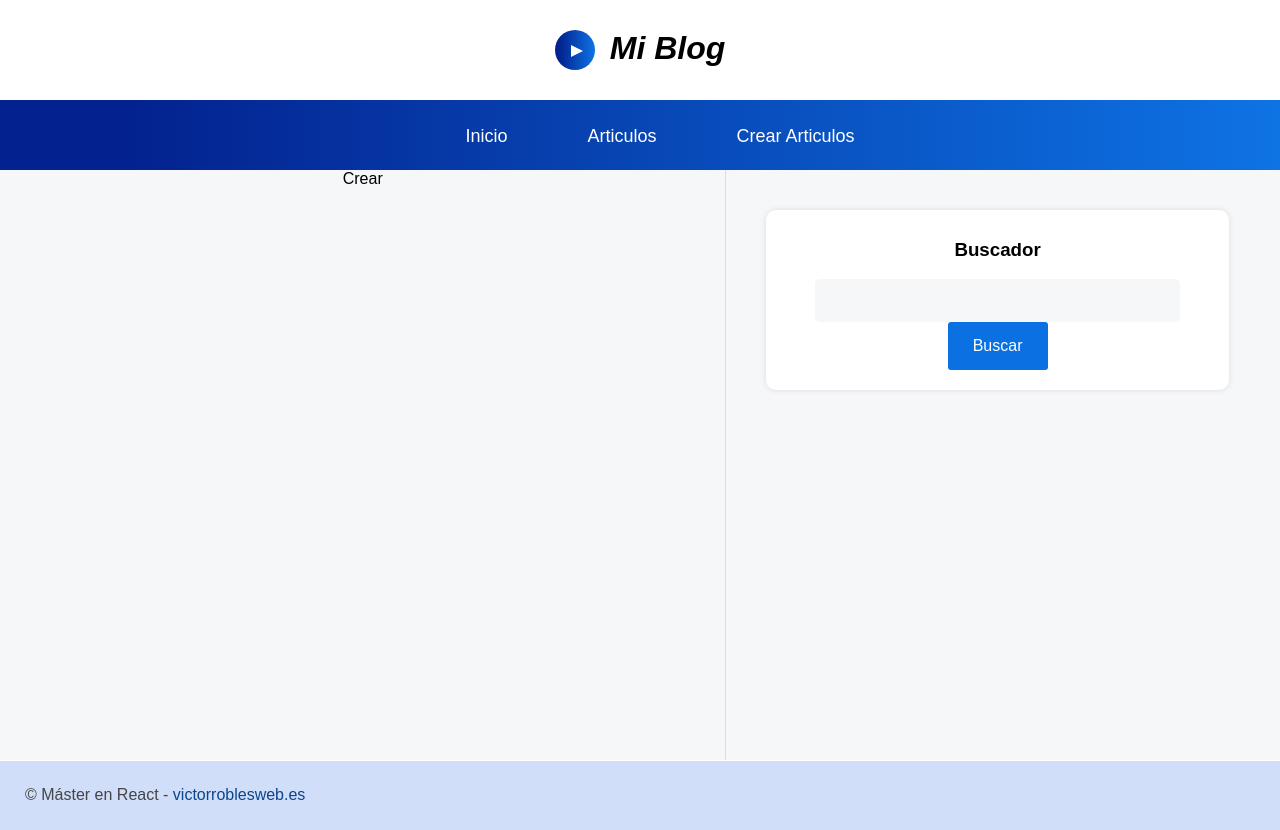
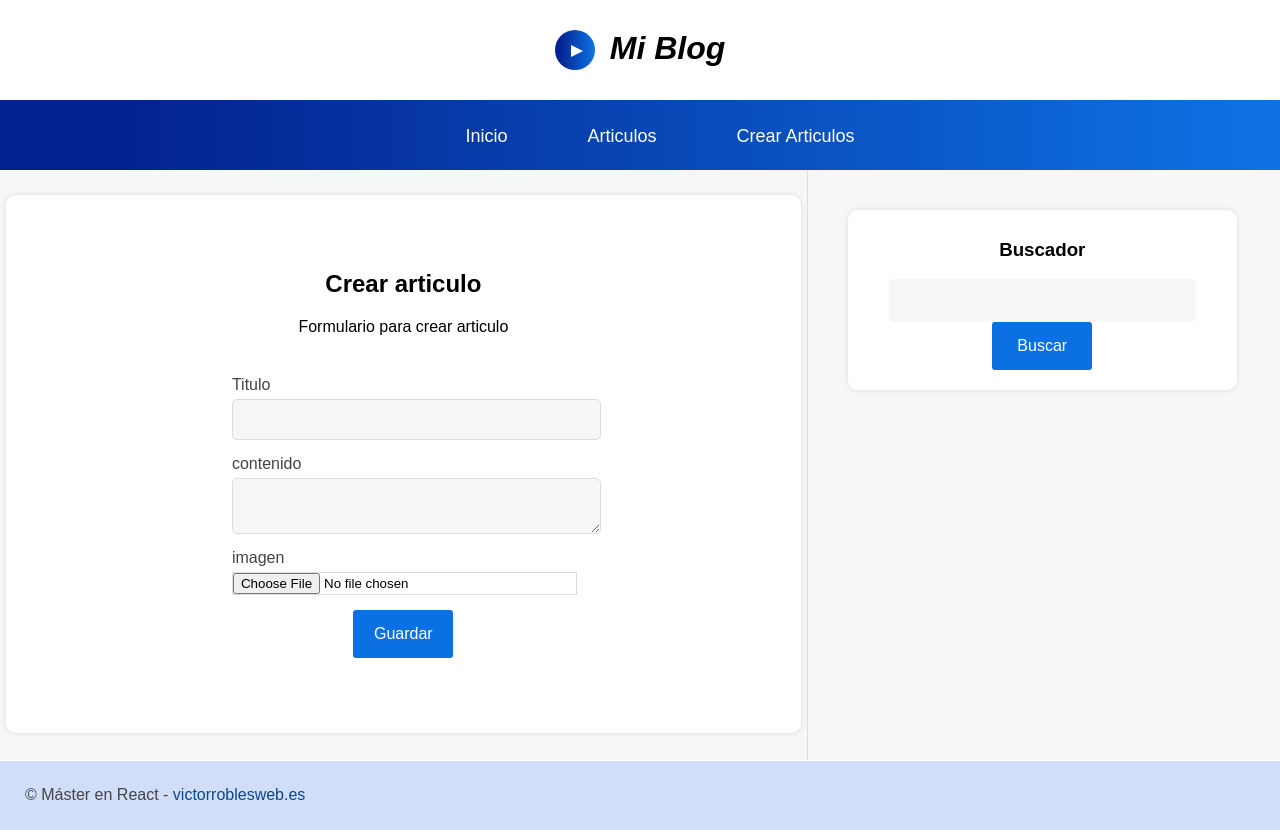
Before and after one commit to Nicolasleyes/front-proyect-blog, a React (Vite) app: page /crear-articulo in a window 1280 px wide. Built offline with nearby package versions, Linux system fonts and the light colour scheme.

Commit message:
tercer comit de proyecto frontend blog 30-08

```diff
--- a/src/components/pages/Crear.jsx
+++ b/src/components/pages/Crear.jsx
@@ -1,7 +1,70 @@
-import React from 'react'
+import React from 'react';
+import { useState } from 'react';
+import { useForm } from '../../hooks/useForm';
+import { Peticion } from '../../helpers/Peticion';
+import { Global } from '../../helpers/Global';
 
 export const Crear = () => {
+
+  const {formulario, enviado, cambiado} = useForm({});
+
+  const [resultado, setResultado] = useState("no_enviado");
+
+  const guardarArticulo = async(e) => {
+    e.preventDefault();
+
+
+    //recoger datos formularios
+    let nuevoArticulo = formulario;
+
+    //guardar articulos en el backen
+    const {datos, cargando} = await Peticion(Global.url+"crear", "POST", nuevoArticulo);
+
+    if(datos.status === "success"){
+
+      setResultado("guardado");
+
+    }else{
+
+      setResultado("error");
+
+    }
+    console.log(datos);
+
+  }
+
+
   return (
-    <div>Crear</div>
+    <div className='jumbo'>
+      <h1>Crear articulo</h1>
+      <p>Formulario para crear articulo </p>
+
+
+      <strong> {resultado == "guardado"? "articulo guardado con exito" : ""} </strong>
+      <strong> {resultado == "error"? "Los datos proporcionados son incorrectos" : ""} </strong>
+
+      {/*Montar formulariuoo */}
+
+      <form className='formulario' onSubmit={guardarArticulo}>
+
+        <div className='form-group'>
+          <label htmlFor='titulo'>Titulo</label>
+          <input type="text" name='titulo'  onChange={cambiado}/>
+        </div>
+
+        <div className='form-group'>
+          <label htmlFor='contenido'>contenido</label>
+          <textarea type="text" name='contenido' onChange={cambiado} />
+        </div>
+
+        <div className='form-group'>
+          <label htmlFor='file0'>imagen</label>
+          <input type="file" name='file0'  id='file'/>
+        </div>
+
+        <input type="submit" value="guardar" className="btn btn-success" id="" />
+      </form>
+
+    </div>
   )
 }
--- /dev/null
+++ b/src/hooks/useForm.jsx
@@ -0,0 +1,49 @@
+import React from 'react'
+import { useState } from 'react'
+
+export const useForm = (objetoInicial = {}) => {
+
+
+    const[formulario, setFormulario] = useState(objetoInicial);
+
+    const serialFormulario = (formulario) => {
+
+
+        const formData = new FormData(formulario);
+
+        const objetoCompleto = {};
+
+        for(let [name, value] of formData){
+            objetoCompleto[name] = value;
+        }
+
+        return objetoCompleto;
+
+    }
+
+    const enviado = (e) => {
+        e.preventDefault();
+
+        let curso = serialFormulario(e.target);
+
+        setFormulario(curso);
+    }
+
+    const cambiado = ({target}) => {
+        const {name, value} = target;
+
+        setFormulario({
+            ...formulario,
+            [name]: value
+        })
+    }
+
+
+
+
+    return {
+        formulario,
+        enviado,
+        cambiado
+    }
+}
--- a/src/index.css
+++ b/src/index.css
@@ -210,12 +210,8 @@ input[type="button"]{
   box-shadow: 0px 0px 6px #ddd;
 }
 
-.lateral input[type="text"],
-.lateral input[type="text"],
-.lateral textarea,
-.edit_form input[type="text"],
-.edit_form input[type="text"],
-.edit_form textarea
+input[type="text"],
+textarea
 {
   display: block;
   margin: 0 auto;
@@ -233,6 +229,28 @@ input[type="button"]{
 .edit_form{
   border-top: 1px solid #ddd;
   margin-top: 10px;
+}
+
+.form-group{
+  width: 50%;
+  margin:0 auto ;
+}
+.form-group label{
+  display: block;
+  text-align: left;
+  color: #444;
+  margin-bottom: 5px;
+}
+
+.form-group input[type="text"],
+.form-group textarea,
+.form-group input[type="file"]
+{
+  border: 1px solid #ddd;
+  outline: 0;
+  width: 100%;
+  margin-top: 0;
+  margin-bottom: 15px;
 }
 
 /*ESTILOS PARA EL PIE DE PÁGINA*/
```
Also changed, not shown: src/components/pages/txt.txt (added).
